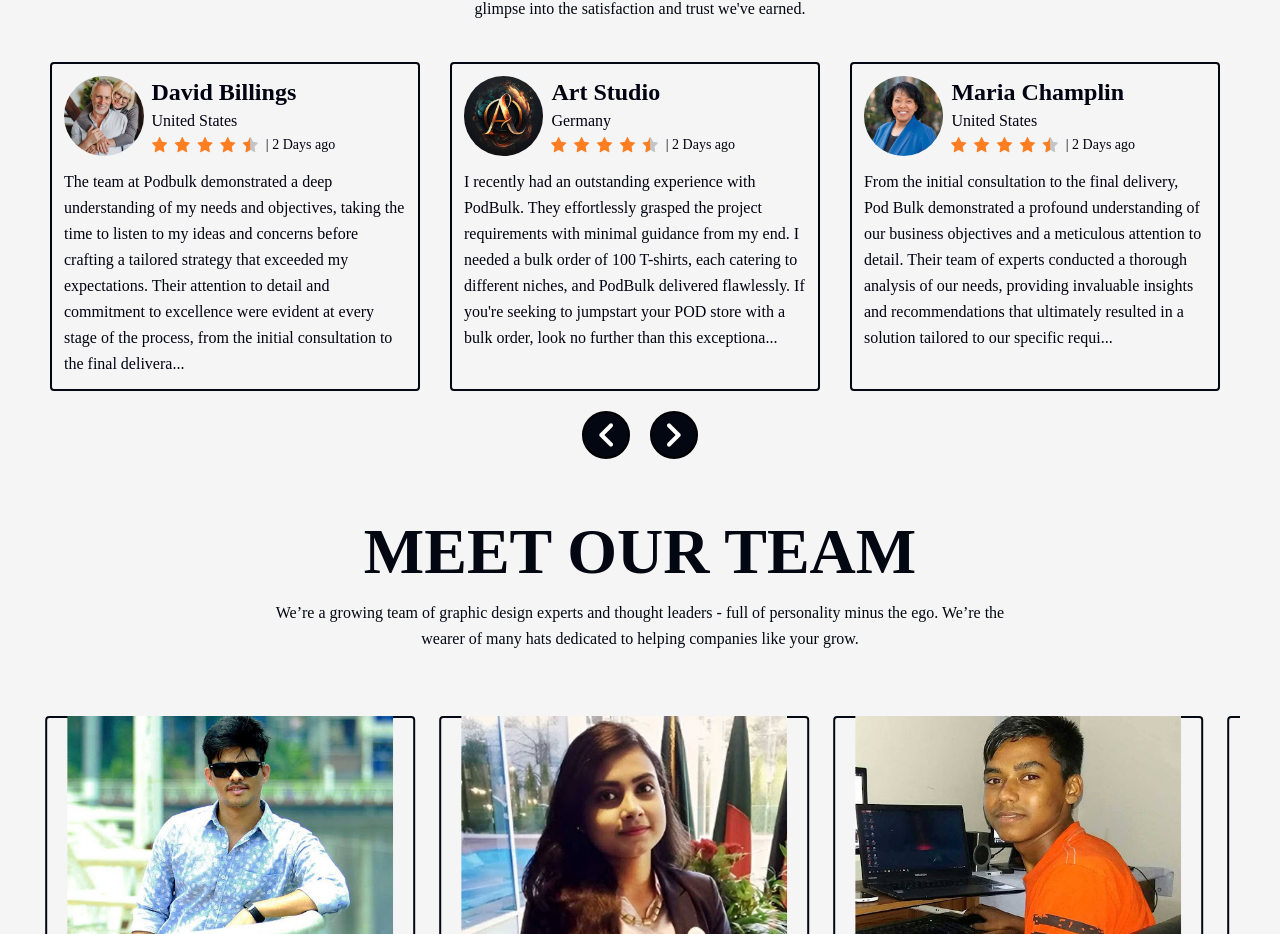
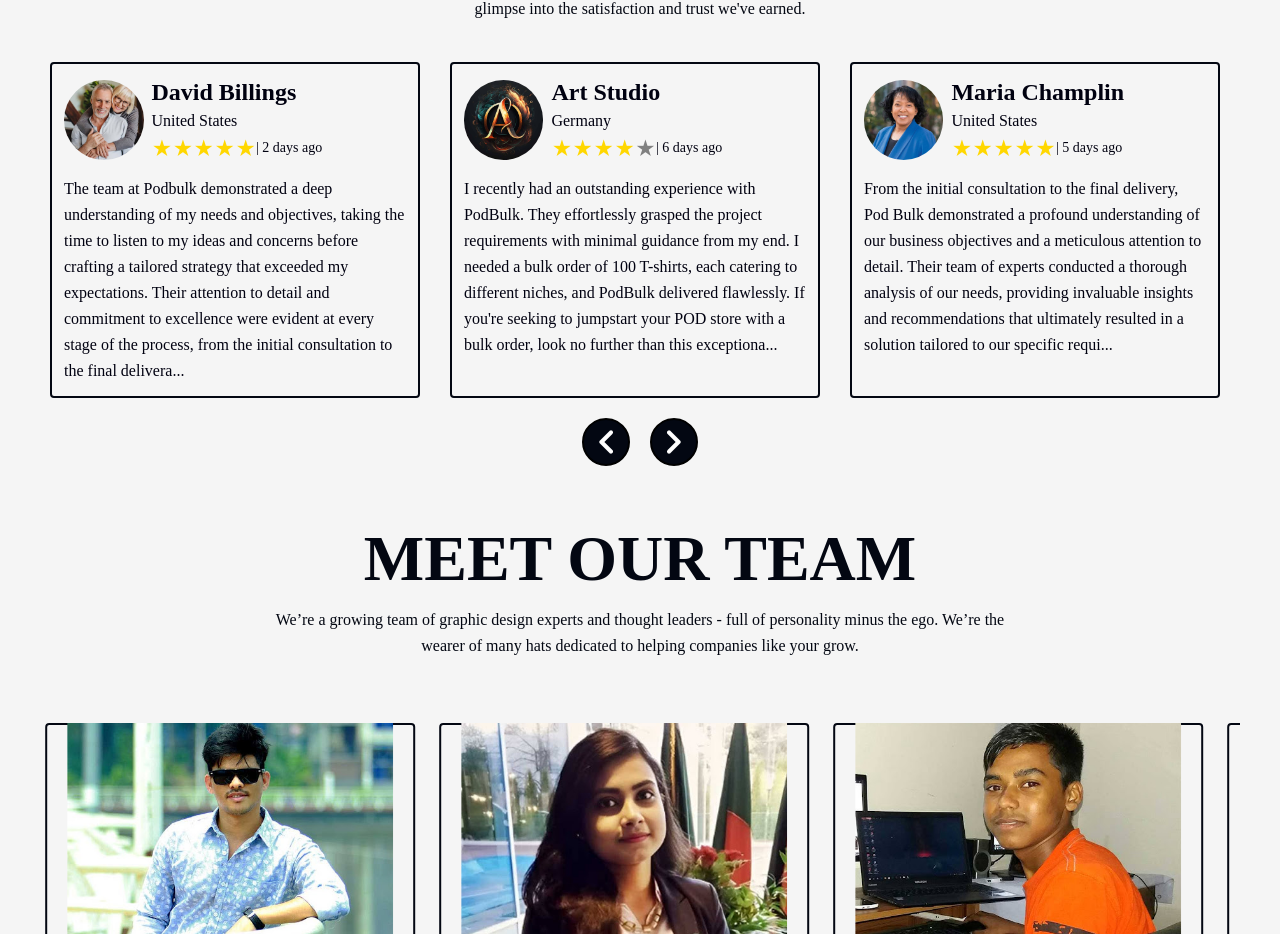
Before and after one commit to RnRukon/T-shirt-design-store, a React (Create React App) app: page / in a window 1280 px wide. Shown: the part 3391-4325 px from the top of the page. Built offline with nearby package versions, Linux system fonts and the light colour scheme.

Commit message:
rating add

```diff
--- a/package.json
+++ b/package.json
@@ -11,6 +11,7 @@
     "react-dnd": "^16.0.1",
     "react-dom": "^18.2.0",
     "react-fast-marquee": "^1.6.2",
+    "react-rating-stars-component": "^2.2.0",
     "react-router-dom": "^6.23.1",
     "react-scripts": "5.0.1",
     "react-visibility-sensor": "^5.1.1",
--- a/src/Components/Reviews/ReviewCard.js
+++ b/src/Components/Reviews/ReviewCard.js
@@ -1,12 +1,14 @@
 import React from 'react';
+import ReactStars from "react-rating-stars-component";
 
-const ReviewCard = ({review}) => {
+
+const ReviewCard = ({ review }) => {
     return (
         <div className="review-card w-[300px] h-full  lg:w-[370px] rounded border-2 border-gray-950 p-3 cursor-pointer">
             <div className="grid grid-cols-12 gap-2 items-center">
                 <div className="col-span-3">
-                    <img  src={review.image} alt=""
-                         className="rounded-full object-cover"
+                    <img src={review.image} alt=""
+                        className="rounded-full object-cover"
                     />
                 </div>
                 <div className="col-span-9">
@@ -16,12 +18,18 @@
                     </div>
 
                     <div >
-                        <div className="flex  gap-2 items-center">
-                            <img src="/images/star-group.svg" className="h-4" alt=""/>
+                        <div className="flex  items-center">
+
+                                <ReactStars
+                                    count={5}
+                                    value={review.rating}
+                                    size={20}
+                                    activeColor="#ffd700"
+                                />
+
 
                             <p
-                                className=" text-sm font-medium font-['Montserrat'] leading-relaxed"> | 2
-                                Days ago
+                                className=" text-sm font-medium font-['Montserrat'] leading-relaxed"> | {review.date}
                             </p>
                         </div>
                     </div>
@@ -33,7 +41,7 @@
             <div
                 className="  text-base font-medium font-['Montserrat'] leading-relaxed pt-3">
                 <p>
-                    {review.message?.slice(0, 350)}{review.message.length>350?"...":""}
+                    {review.message?.slice(0, 350)}{review.message.length > 350 ? "..." : ""}
                 </p>
 
             </div>
--- a/src/Components/Reviews/Reviews.js
+++ b/src/Components/Reviews/Reviews.js
@@ -8,6 +8,7 @@
             name:"David Billings",
             country:"United States",
             date:"2 days ago",
+            rating:5,
             message:"The team at Podbulk demonstrated a deep understanding of my needs and objectives,\n" +
                 "taking the time to listen to my ideas and concerns before crafting a tailored strategy that exceeded my expectations. Their attention to detail and commitment to excellence were evident at every stage of the process, from the initial consultation to the final deliverables\n",
             image:"/ReviewImage/David Billings.jpg"
@@ -16,6 +17,7 @@
             name:"Art Studio",
             country:"Germany",
             date:"6 days ago",
+            rating:4,
             message:"I recently had an outstanding experience with PodBulk. They effortlessly grasped the project requirements with minimal guidance from my end. I needed a bulk order of 100 T-shirts, each catering to different niches, and PodBulk delivered flawlessly. If you're seeking to jumpstart your POD store with a bulk order, look no further than this exceptional service. AAA+ quality and delivery ahead of schedule. Many thanks to PodBulk for exceeding expectations!!",
             image:"/ReviewImage/Art Studio.jpg"
         },
@@ -24,6 +26,7 @@
             name:"Maria Champlin",
             country:"United States",
             date:"5 days ago",
+            rating:5,
             message:"From the initial consultation to the final delivery, Pod Bulk demonstrated a profound understanding of our business objectives and a meticulous attention to detail. Their team of experts conducted a thorough analysis of our needs, providing invaluable insights and recommendations that ultimately resulted in a solution tailored to our specific requirements. ",
             image:"/ReviewImage/Maria Champlin.jpg"
         },
@@ -31,6 +34,7 @@
             name:"Chester Georges",
             country:"United States",
             date:"1 week ago",
+            rating:3,
             message:"\n" +
                 "In summary, if you're looking for a team of dedicated professionals who are passionate about delivering results and exceeding expectations, look no further than Podbulk. They have earned my trust and loyalty, and I look forward to working with them on future projects.\n",
             image:"/ReviewImage/Chester Georges.jpg"
@@ -39,6 +43,7 @@
             name:"Susanne Wagner",
             country:"Germany",
             date:"1 week ago",
+            rating:5,
             message:"I've worked with several companies in the past, but none have impressed me as much as podbulk. Their professionalism and skill set them apart from the competition. I highly recommend them to anyone in need of their services.",
             image:"/ReviewImage/Susanne Wagner.jpg"
         },
@@ -46,6 +51,7 @@
             name:"Daniel Wiener",
             country:"United States",
             date:"2 week ago",
+            rating:4,
             message:"\n" +
                 "What truly sets PODBULK apart is their unwavering dedication to customer satisfaction.\n" +
                 "Throughout the project, they remained accessible, responsive, and proactive, keeping me informed" +
@@ -56,6 +62,7 @@
             name:"Julian Hill",
             country:"United States",
             date:"2 week ago",
+            rating:5,
             message:"My experience working with this team was amazing. This team captured my ideas very well and provided revisions until I was satisfied. I will be working with them again and recommending her to friends and family.",
             image:"/ReviewImage/Julian Hill.jpg"
         },
@@ -63,6 +70,7 @@
             name:"David Herman",
             country:"Canada",
             date:"2 week ago",
+            rating:2,
             message:"Throughout the project, podbulk maintained clear lines of communication, keeping us informed of progress milestones and addressing any concerns with efficiency and professionalism. Their responsiveness and proactive approach ensured that the project remained on track and exceeded our timeline expectations.",
             image:"/ReviewImage/David Herman.png"
         },
@@ -70,6 +78,7 @@
             name:"Kelly J. Williams",
             country:"Canada",
             date:"3 week ago",
+            rating:5,
             message:"What truly distinguishes the Podbulk team is their unwavering commitment to quality and excellence. Every deliverable was meticulously crafted to the highest standards, reflecting their dedication to producing work of the utmost caliber. Their expertise and innovation were evident in every aspect of the project, from the creative concept development to the flawless execution.",
             image:"/ReviewImage/Kelly J. Williams.jpg"
         },
@@ -77,6 +86,7 @@
             name:"Kelly Russ",
             country:"United States",
             date:"3 week ago",
+            rating:4,
             message:"Communication was seamless, with podbulk site providing regular updates and progress reports to" +
                 " ensure transparency and alignment with our goals. They were receptive to feedback and proactive in addressing any concerns, always striving to exceed our expectations in terms of quality and timeliness.",
             image:"/ReviewImage/Kelly Russ.jpg"
@@ -85,6 +95,7 @@
             name:"Harry Walsh",
             country:"United States",
             date:"1 month ago",
+            rating:4.5,
             message:"One of the most impressive aspects of working with Pod Bulk is their unwavering commitment to" +
                 " excellence. Every deliverable was meticulously crafted with attention to detail, showcasing their dedication to producing work of the highest standard. Their creativity and attention to detail consistently elevated our marketing efforts, resulting in tangible results and a measurable return on investment.",
             image:"/ReviewImage/Harry Walsh.jpg"
@@ -93,6 +104,7 @@
             name:"Logan Barnes",
             country:"Australia",
             date:"1 month ago",
+            rating:3.5,
             message:"I've had the pleasure of working on my second project with PodBulk, and once again, they've exceeded expectations. Their communication is top-notch, and they promptly implemented all requested changes. I wholeheartedly endorse this platform!",
             image:"/ReviewImage/Logan Barnes.png"
         },
@@ -101,6 +113,7 @@
             name:"Lion King Luxurious",
             country:"Canada",
             date:"2 month ago",
+            rating:5,
             message:"They demonstrated remarkable skill in translating our vision into exceptional designs, showing great attention to detail by asking thorough and insightful questions to ensure they fully comprehended our requests. Their commitment to understanding our needs resulted in the delivery of precisely what we envisioned.",
             image:"/ReviewImage/David Herman.png"
         },
@@ -108,6 +121,7 @@
             name:"Olivia",
             country:"United States",
             date:"1 month ago",
+            rating:4,
             message:"One of the most impressive aspects of working with Pod Bulk is their unwavering commitment to excellence. Every deliverable was meticulously crafted with attention to detail, showcasing their dedication to producing work of the highest standard. Their creativity and attention to detail consistently elevated our marketing efforts, resulting in tangible results and a measurable return on investment. ",
             image:"/ReviewImage/Olivia.png"
         },
@@ -115,6 +129,7 @@
             name:"Devin Jacobs",
             country:"United States",
             date:"3 month ago",
+            rating:2.5,
             message:"Highly professional, their graphic skills are truly outstanding. Not only did they meet deadlines, but they also exceeded expectations, leaving our team thoroughly satisfied with their work. Thank you for your exceptional service!",
             image:"/ReviewImage/Devin Jacobs.jpg"
         },
```
Also changed, not shown: 1 other file (tests, documents, lock files or other folders).
